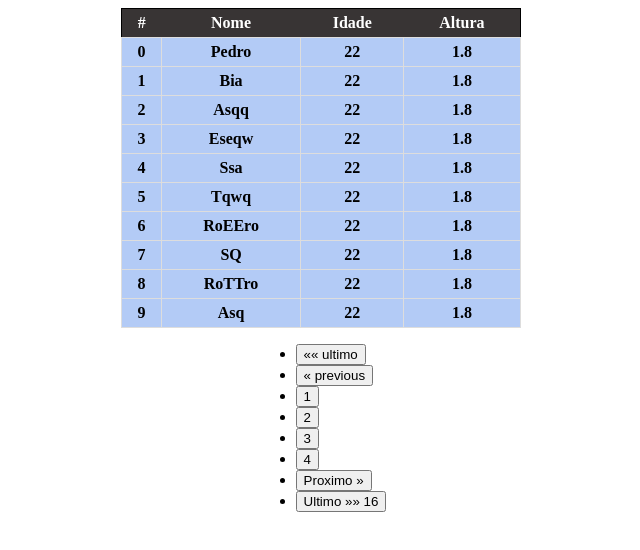
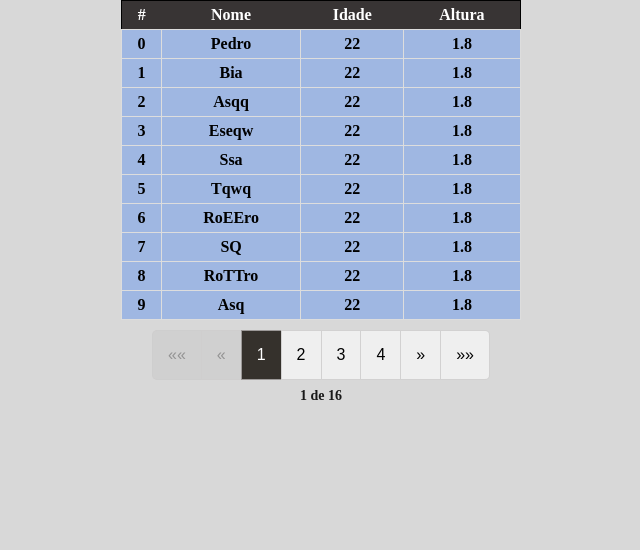
Before and after one commit to PauloSeph/PaginationAngular, an Angular app: page /personList in a window 1280 px wide. Before the commit this address led to /. Shown: the top 550 px of the page, without its empty margins (319-959 px from the left). Built offline with nearby package versions, Linux system fonts and the light colour scheme.

Commit message:
feat: styling pagination

```diff
--- a/src/app/app.component.ts
+++ b/src/app/app.component.ts
@@ -1,15 +1,12 @@
 import { CommonModule } from "@angular/common";
 import { Component } from "@angular/core";
 import { RouterOutlet } from "@angular/router";
-import { ListPersonExempleComponent } from "./list-person-exemple/list-person-exemple.component";
 
 @Component({
   selector: "app-root",
   standalone: true,
-  imports: [CommonModule, RouterOutlet, ListPersonExempleComponent],
-  template: ` <app-list-person-exemple> </app-list-person-exemple> `,
+  imports: [RouterOutlet, CommonModule],
+  template: ` <router-outlet></router-outlet> `,
   styles: [],
 })
-export class AppComponent {
-  title = "PaginationAngular";
-}
+export class AppComponent {}
--- a/src/app/app.routes.ts
+++ b/src/app/app.routes.ts
@@ -1,3 +1,7 @@
-import { Routes } from '@angular/router';
+import { Routes } from "@angular/router";
+import { ListPersonExempleComponent } from "./list-person-exemple/list-person-exemple.component";
 
-export const routes: Routes = [];
+export const routes: Routes = [
+  { path: "", redirectTo: "personList", pathMatch: "full" },
+  { path: "personList", component: ListPersonExempleComponent },
+];
--- a/src/app/list-person-exemple/list-person-exemple.component.scss
+++ b/src/app/list-person-exemple/list-person-exemple.component.scss
@@ -30,5 +30,7 @@ tbody {
 
 app-pagination {
     grid-column: 1 / 13;
+    display: grid;
     justify-self: center;
+    margin-top: 10px;
 }
--- a/src/app/pagination/pagination.component.html
+++ b/src/app/pagination/pagination.component.html
@@ -1,15 +1,15 @@
 <nav>
   <ul [class]="small ? 'pagination pagination-sm' : 'pagination'">
-    <!-- first button vai para primeira pagina -->
+    <!-- first button vai para primeira pagina «« -->
     @if (firstLastButtons) {
     <li [class]="currentPage === 1 ? 'page-item disabled' : 'page-item'">
-      <button class="page-link" (click)="selectPageNumber(1)">«« ultimo</button>
+      <button class="firstBt" (click)="selectPageNumber(1)">««</button>
     </li>
     }
     <!-- previous button -->
     @if (nextPreviousButtons) {
     <li [class]="currentPage === 1 ? 'page-item disabled' : 'page-item'">
-      <button class="page-link" (click)="previous()">« previous</button>
+      <button (click)="previous()">«</button>
     </li>
     }
 
@@ -17,11 +17,14 @@
     @for (page of totalPages; track $index) { @if ($index + 1 > currentPage -
     maxSize && $index + 1 <= currentPage + maxSize ) {
     <li [class]="currentPage === $index + 1 ? 'page-item active' : 'page-item'">
-      <button class="page-link" (click)="selectPageNumber($index + 1)">
+      <button
+        [ngClass]="{ active: $index + 1 === currentPage }"
+        (click)="selectPageNumber($index + 1)"
+      >
         {{ $index + 1 }}
       </button>
     </li>
-    } }
+    }}
 
     <!-- next button -->
     @if ( nextPreviousButtons ) {
@@ -30,7 +33,7 @@
         currentPage === totalPages.length ? 'page-item disabled' : 'page-item'
       "
     >
-      <button class="page-link" (click)="next()">Proximo »</button>
+      <button class="nextBt" (click)="next()">»</button>
     </li>
     }
 
@@ -41,10 +44,12 @@
         currentPage === totalPages.length ? 'page-item disabled' : 'page-item'
       "
     >
-      <button class="page-link" (click)="selectPageNumber(totalPages.length)">
-        Ultimo »» {{ totalPages.length }}
+      <button class="previousBt" (click)="selectPageNumber(totalPages.length)">
+        »»
       </button>
     </li>
     }
   </ul>
+
+  <p id="infoPagination">{{ currentPage }} de {{ totalPages.length }}</p>
 </nav>
--- a/src/app/pagination/pagination.component.scss
+++ b/src/app/pagination/pagination.component.scss
@@ -1,15 +1,66 @@
-// :host {
-//     display: grid;
-//     background-color: red;
-// }
+nav {
+    display: flex;
+    flex-direction: column;
+    grid-template-columns: repeat(12, 1fr);
+}
 
-// .disabled {
-//     background-color: #cccccc; /* Cor para botão desabilitado */
-//     color: #666666; /* Cor do texto do botão desabilitado */
-//     opacity: 0.6;
+ul {
+    display: flex;
+    padding: 0;
+    margin: 0;
 
-//     button {
-//         border: none;
-//         text-decoration: none;
-//     }
-// }
+    li {
+        list-style: none;
+    }
+}
+
+#infoPagination {
+    align-self: center;
+    margin: 0;
+    color: rgb(24, 24, 24);
+    font-weight: 600;
+    font-size: 14px;
+    margin-top: 8px;
+}
+
+$borderColorBtn: rgba(199, 197, 197, 0.705);
+
+button {
+    width: 100%;
+    cursor: pointer;
+    padding: 15px;
+    font-size: 1rem;
+    border: 0;
+    border-top: 1px solid $borderColorBtn;
+    border-bottom: 1px solid $borderColorBtn;
+    border-left: 1px solid $borderColorBtn;
+    text-align: center;
+}
+
+button:not(.active):hover {
+    background-color: rgb(87, 79, 70);
+    color: white;
+}
+
+.firstBt {
+    border-top-left-radius: 5px;
+    border-bottom-left-radius: 5px;
+}
+
+.previousBt {
+    border-right: 1px solid $borderColorBtn;
+    border-top-right-radius: 5px;
+    border-bottom-right-radius: 5px;
+}
+
+.active {
+    background-color: rgb(53, 49, 44);
+    color: white;
+}
+
+.disabled button {
+    background-color: #a19d9d3b; /* Cor para botão desabilitado */
+    color: #666666; /* Cor do texto do botão desabilitado */
+    opacity: 0.6;
+    cursor: not-allowed;
+}
--- a/src/styles.scss
+++ b/src/styles.scss
@@ -1 +1,8 @@
 /* You can add global styles to this file, and also import other style files */
+
+body {
+    margin: 0;
+    padding: 0;
+
+    background-color: rgb(216, 216, 216);
+}
```
Also changed, not shown: src/app/pagination/pagination.component.ts (+6 -3 lines).
